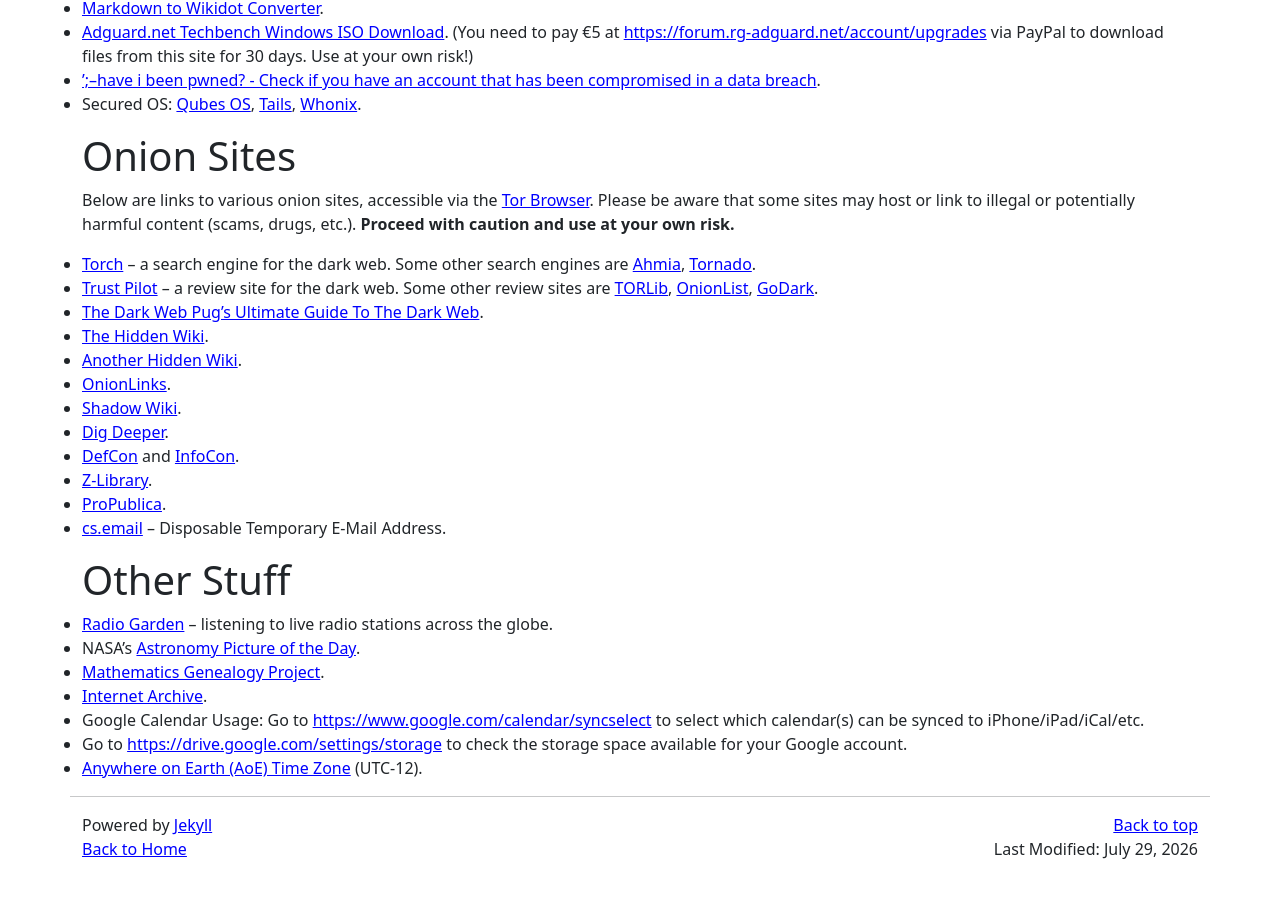
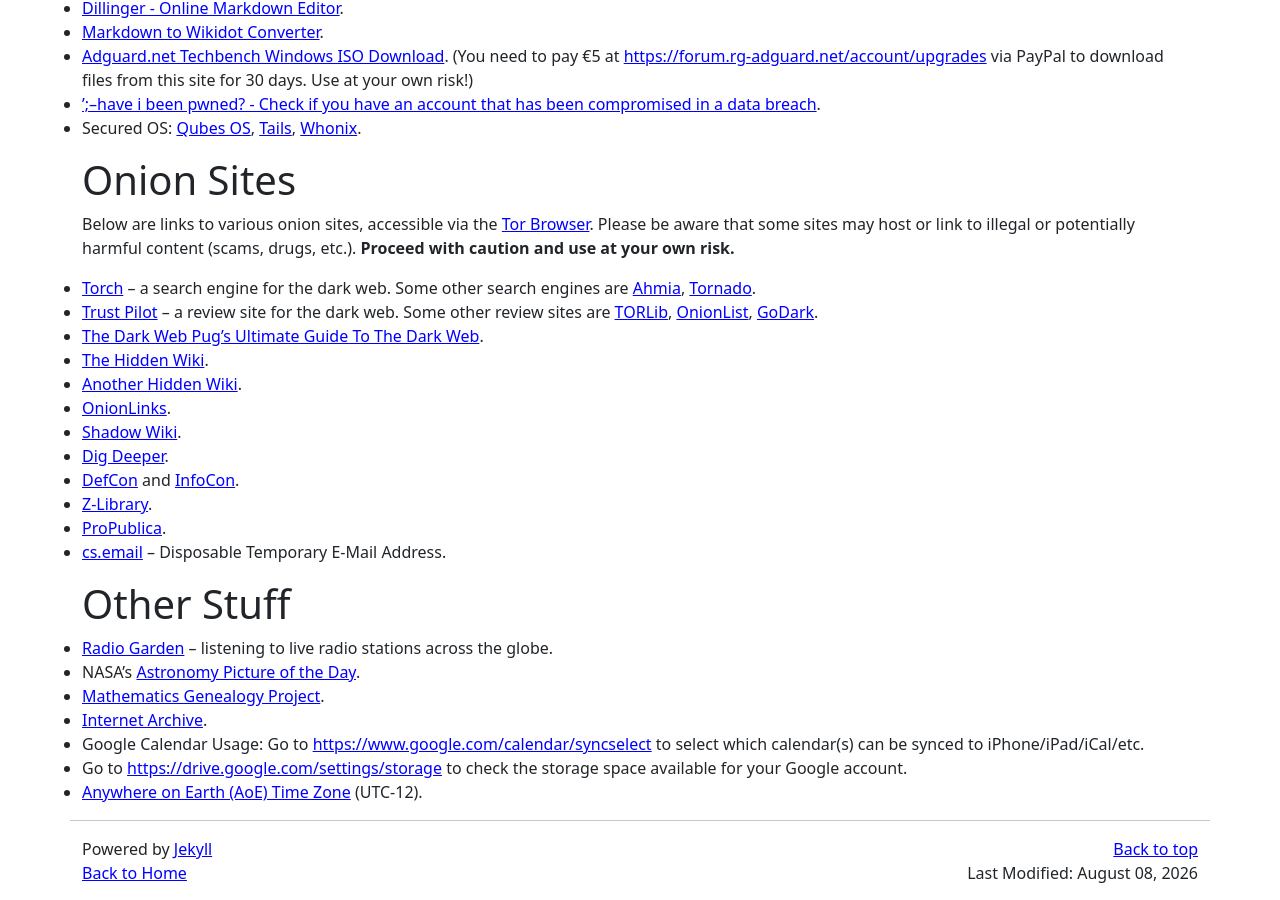
Before and after one commit to hoanganhduc/hoanganhduc.github.io, a Jekyll site: the page built from misc.md, in a window 1280 px wide and 900 px high, scrolled down 11910 px. Built offline with Jekyll 4.4.1, drawn with Linux system fonts in a browser that asks for light colours; nearby versions of some CDN libraries; a style sheet for code colours, icons or effects is not loaded; before the commit the page ends 12786 px from its top, so only the background shows below that; some of the changed text lies outside the part shown.

Commit message:
Updated @ 2026-08-08  16:22:09 ICT

```diff
--- a/misc.md
+++ b/misc.md
@@ -2,7 +2,7 @@
 layout: default
 title: "Miscellaneous Stuff"
 permalink: /misc/
-last_modified_at: 2026-07-29
+last_modified_at: 2026-08-08
 description: This page contains a collection of miscellaneous stuff that Duc A. Hoang is interested in
 keywords: miscellaneous stuff, Duc A. Hoang
 <!--sitemap: false-->
@@ -55,7 +55,7 @@ Some of these originally appeared in an <a href="https://toihoctap.wordpress.com
 * If you cannot get a paper, **get in touch with the (corresponding) author(s) to ask for a copy before trying the following resources.**
   * [AbleSci](https://www.ablesci.com) – request published papers from the community (suggested to me by [Van-Giang Trinh](https://giang-trinh.github.io)).
   * [Mutual Aid-Science Community](https://www.pidantuan.com/) – request published papers from the community.
-  * [Sci-Hub](https://sci-hub.se/) and [Sci-Net](https://sci-net.xyz/).
+  * [Sci-Hub](https://sci-hub.vn/) and [Sci-Net](https://sci-net.xyz/).
   * [Z-Library](https://2-lib.org/) (or [here](https://z-library.sk)).
     * [Z-Access](https://2-lib.org/z-access/).
   * [Library Genesis](https://libgen.li) (LibGen+).
```
Also changed, not shown: other parts of misc.md (+1 -0 lines), 1 other file.
